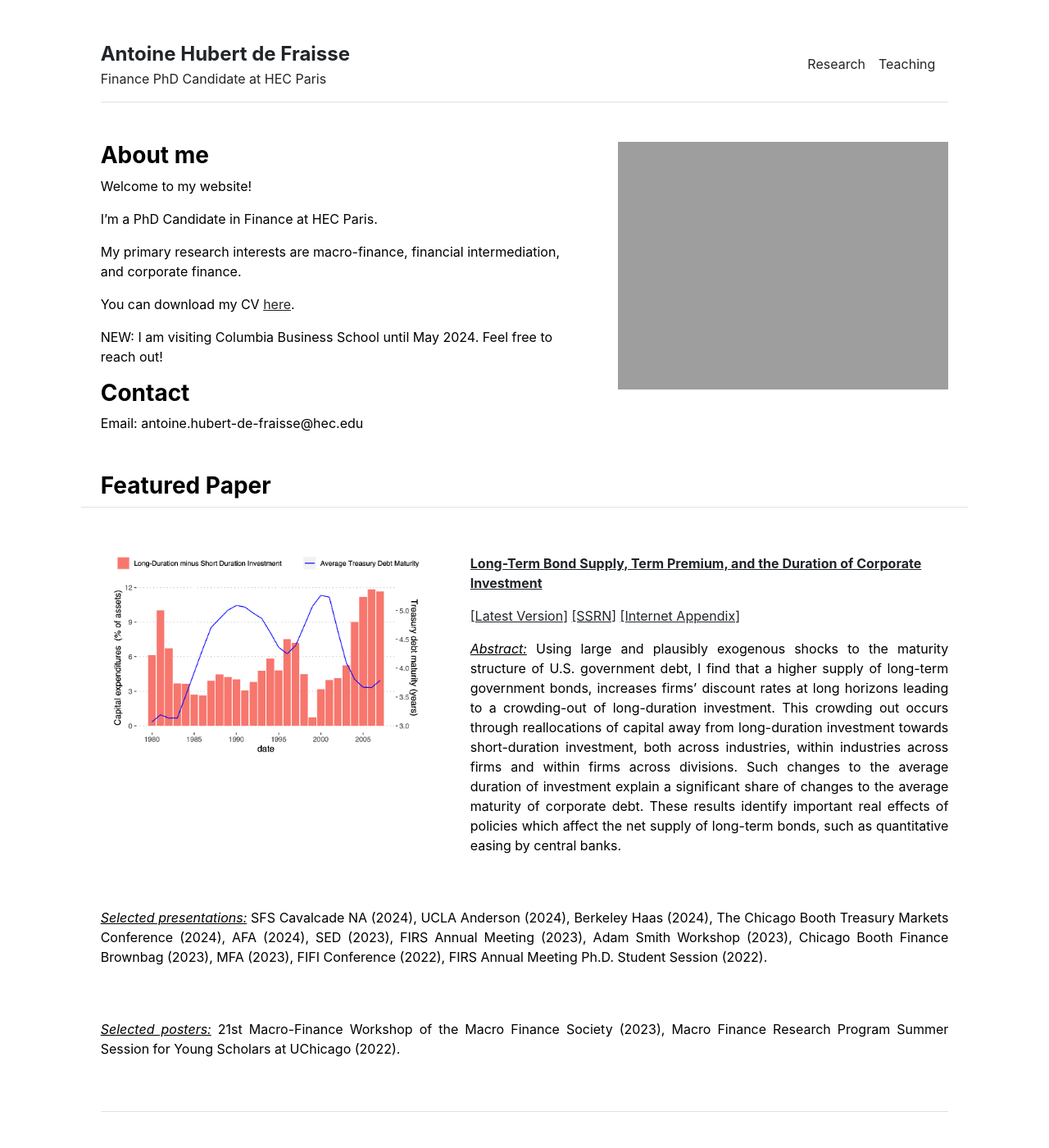
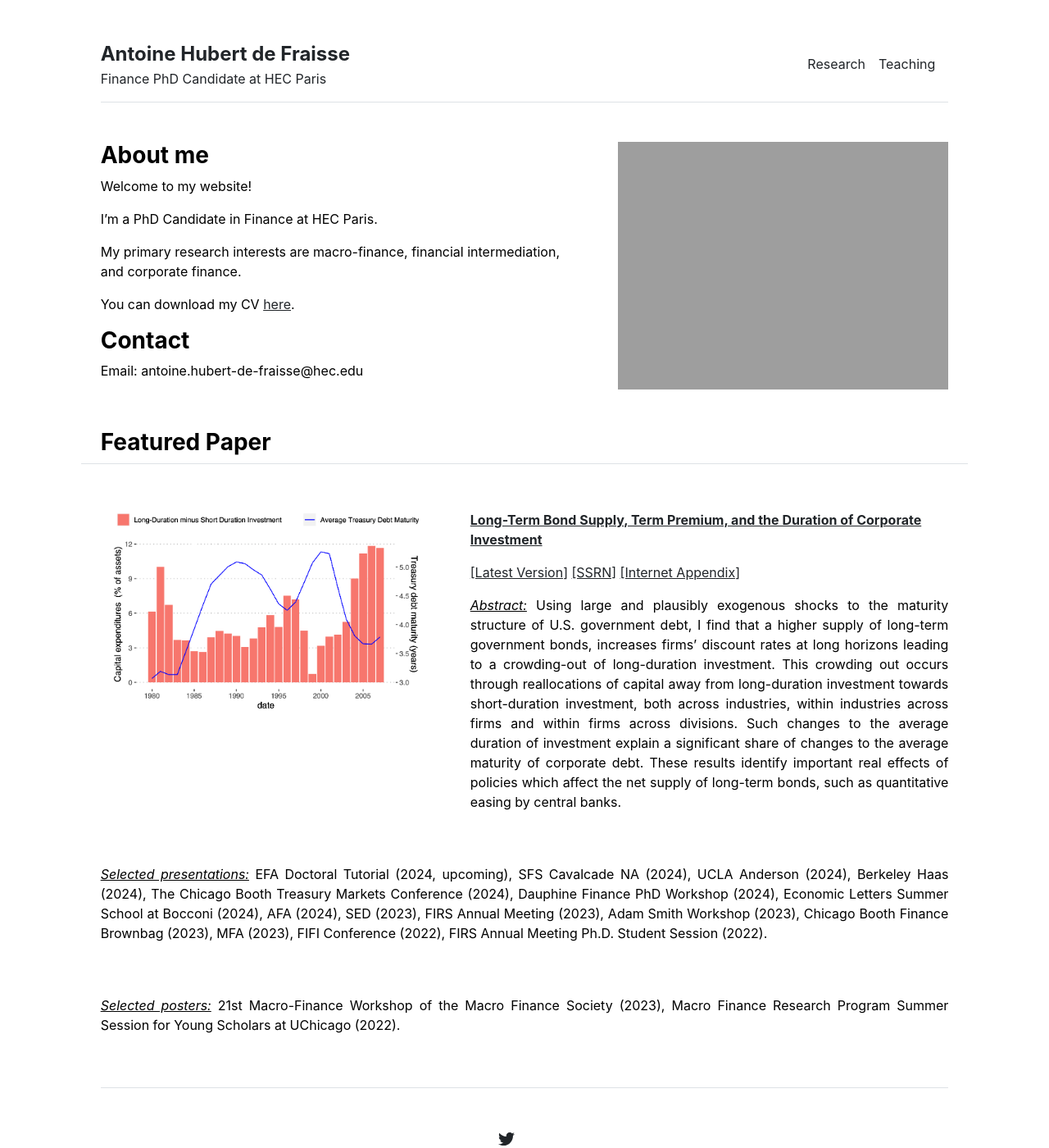
Before and after one commit to antoinehubertdefraisse/antoinehubertdefraisse.github.io, a Jekyll site: the page built from index.md, in a window 1280 px wide and 1400 px high. Shown: the whole window at 82% size. Built offline with Jekyll 4.4.1, drawn with Linux system fonts in a browser that asks for light colours.

Commit message:
Update home.html

```diff
--- a/_layouts/home.html
+++ b/_layouts/home.html
@@ -8,9 +8,7 @@ layout: default
     Welcome to my website!  <p></p>
     I’m a PhD Candidate in Finance at HEC Paris.  <p></p>
     My primary research interests are macro-finance, financial intermediation, and corporate finance. <p></p>
-    You can download my CV <a href="http://antoinehubertdefraisse.github.io/pdf/cv_new.pdf" target="_blank">here</a>. <p></p>
-    NEW: I am visiting Columbia Business School until May 2024. Feel free to reach out! <p></p>
-	  <p></p>
+    You can download my CV <a href="http://antoinehubertdefraisse.github.io/pdf/cv_new.pdf" target="_blank">here</a>. <p></p> 	  <p></p>
     <h3 class="fw-bold">Contact</h3>
     Email: antoine.hubert-de-fraisse@hec.edu
   </div>
@@ -35,6 +33,6 @@ layout: default
 	<p>
     <p align="justify"> <u><em>Abstract:</em></u> Using large and plausibly exogenous shocks to the maturity structure of U.S. government debt, I find that a higher supply of long-term government bonds, increases firms’ discount rates at long horizons leading to a crowding-out of long-duration investment. This crowding out occurs through reallocations of capital away from long-duration investment towards short-duration investment, both across industries, within industries across firms and within firms across divisions. Such changes to the average duration of investment explain a significant share of changes to the average maturity of corporate debt. These results identify important real effects of policies which affect the net supply of long-term bonds, such as quantitative easing by central banks.	</p>
   </div>
-	<p align="justify"> <u><em>Selected presentations:</em></u> SFS Cavalcade NA (2024), UCLA Anderson (2024), Berkeley Haas (2024), The Chicago Booth Treasury Markets Conference (2024), AFA (2024), SED (2023), FIRS Annual Meeting (2023), Adam Smith Workshop (2023), Chicago Booth Finance Brownbag (2023), MFA (2023), FIFI Conference (2022), FIRS Annual Meeting Ph.D. Student Session (2022). </p>
+	<p align="justify"> <u><em>Selected presentations:</em></u> EFA Doctoral Tutorial (2024, upcoming), SFS Cavalcade NA (2024), UCLA Anderson (2024), Berkeley Haas (2024), The Chicago Booth Treasury Markets Conference (2024), Dauphine Finance PhD Workshop (2024), Economic Letters Summer School at Bocconi (2024), AFA (2024), SED (2023), FIRS Annual Meeting (2023), Adam Smith Workshop (2023), Chicago Booth Finance Brownbag (2023), MFA (2023), FIFI Conference (2022), FIRS Annual Meeting Ph.D. Student Session (2022). </p>
 	 <p align="justify"> <u><em>Selected posters:</em></u> 21st Macro-Finance Workshop of the Macro Finance Society (2023), Macro Finance Research Program Summer Session for Young Scholars at UChicago (2022). </p>
 </div>
```
